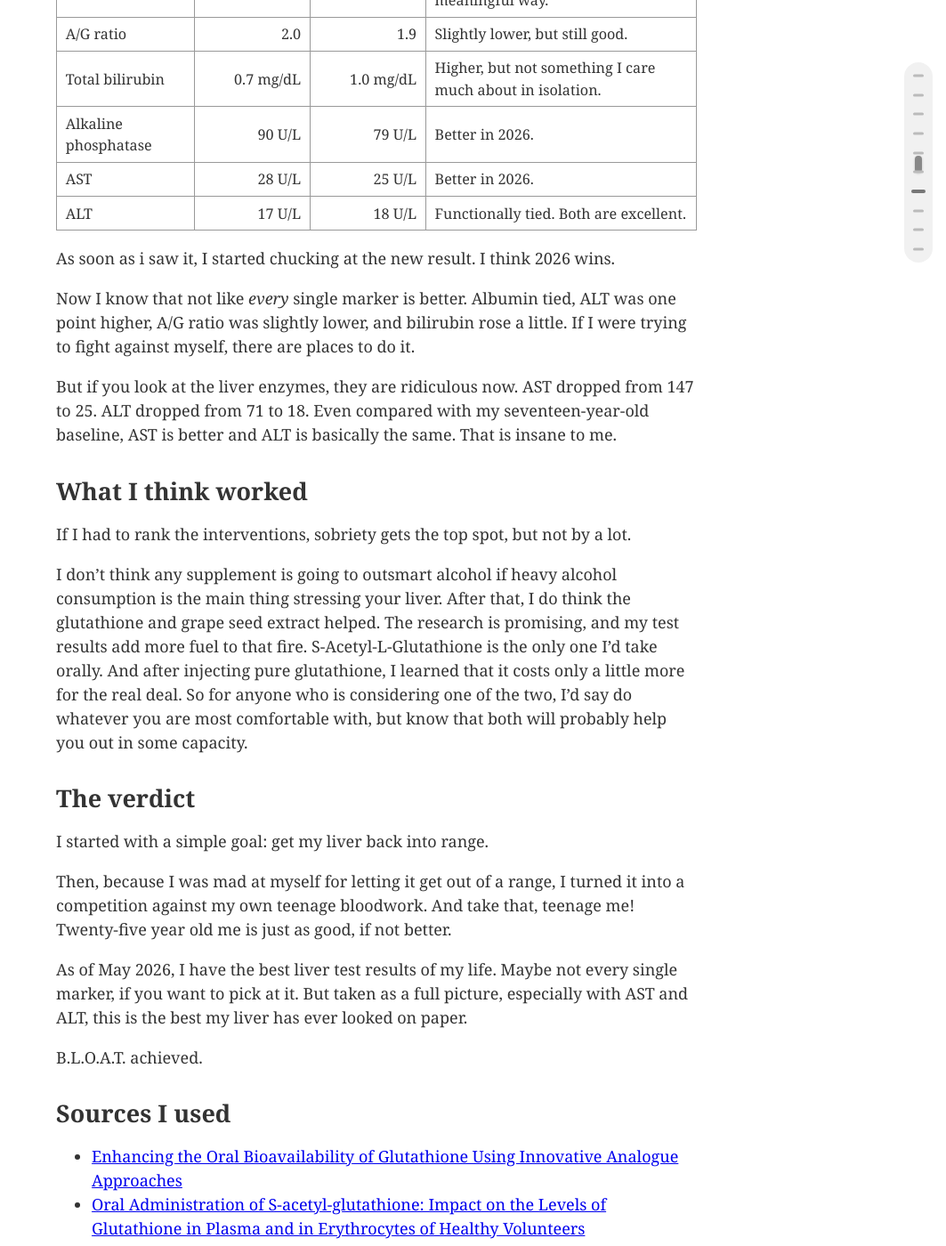
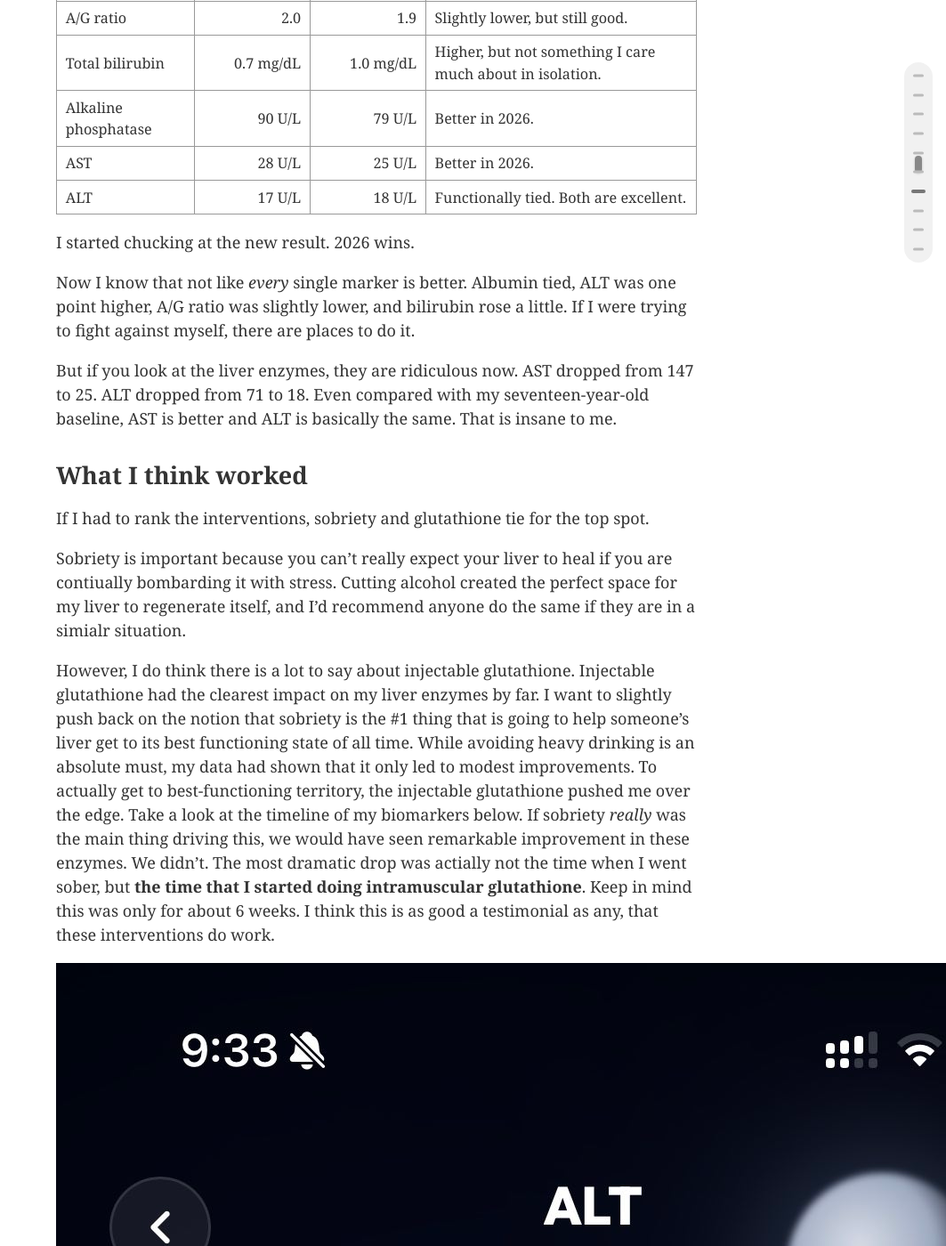
Before and after one commit to 0sps/sull1van.com, a Jekyll site: the page built from _posts/2026-05-19-Best-liver-of-all-time.md, in a window 1280 px wide and 1400 px high, scrolled down 6345 px. Shown: the whole window at 89% size, without its empty margins (217-1280 px from the left). Built offline with Jekyll 4.4.1, drawn with Linux system fonts in a browser that asks for light colours; some of the changed text lies outside the part shown.

Commit message:
new blood test article

```diff
--- a/_posts/2026-05-19-Best-liver-of-all-time.md
+++ b/_posts/2026-05-19-Best-liver-of-all-time.md
@@ -116,13 +116,13 @@
 It was about three months of experiemnting with supplementaion before I fully accepted that I was not going to fix my liver while giving it the same thing that caused the problem. I had already been thinking about going sober for a while, so the bloodwork made that decision feel easier to make. It went from "maybe this would be a good reset" to "I don't think my liver will go back to normal if I don't do this".
 
 I made the decision to stop drinking. It was just about ~3.5 months after that first concerning blood test.
-My liver continued to improve in the months afterward, but those enzymes were still too damn high.
+My liver continued to improve in the months afterward, but the enzymes were still nothing incredible.
 
 
 
 ## The stack
 
-I built a supplement stack around glutathione support and general inflammation. This is what I settled on:
+After three months sober, and 6.5 months into my journey of committing to improve my liver, I created a supplement stack around glutathione support and general inflammation. This is what I settled on:
 
 - S-acetyl-L-glutathione, 200 mg per day
 - NAC, 600 mg per day
@@ -136,29 +136,27 @@
 
 Was this perfectly controlled science? NOPE! But I was going to do it all anyway and see what happened.
 
-I changed a bunch of these things at once: no alcohol, better diet, supplements, more health tracking, and a level of motivation I do not usually have.
+At this point, I had changed a bunch of these things at once: no alcohol, better diet, supplements, more health tracking, and a level of motivation I do not usually have.
 
 *To be fair: I started the supplements **seven months** after I stopped drinking, and my data show that my ALT and AST levels dropped to just-above normal levels when I started supplementation. With drinking, it's usually understood that the liver completes its recovery in a few short months. For this reason, I'm inclined to believe that the supplements were the thing pushing me over the edge here, and into B.L.O.A.T. territory.*
 
 After running the stack for about three months, my numbers came back into the normal range. Nice! My ALT and AST were finally 'normal'. They were at the higher end of normal, but still normal.
 
-The problem was that **normal** was only the first goal. B.L.O.A.T. was still out there.
+The problem was that **normal** was only my first goal. B.L.O.A.T. was still out there.
 
 ## Going one step further
 
 Once the oral stack got me back into a safer place, I doubled down on beating my old best test results.
 
-I started by bringing back injectable glutathione. This time I used 600 mg weekly. It was still painful, and still sucked to do every week, but it was a short-term fix. I was doing this to give my liver a short-term boost to help it regenerate.
+I started by bringing back injectable glutathione. I went back to the exact same men's clinic that I had visited years ago, paid to see a physician, and explained to her everything I've just shown you. While she thought I was a little obsessed over it, she said it couldn't hurt to try. We settled on 600 mg weekly, slightly more than my OG prescription years ago. It was still painful, and still sucked to do every week, but it was just for a few weeks. I was doing this to give my liver a short-term boost to help it regenerate.
 
-This is the part where I should be very clear: I am not telling anyone to inject glutathione. Injections come with sterility risks, dosing risks, and sourcing risks. Like I did, I highly recommend you with with a doctor or Men's/ Women's clinic, to get a real perscription and obtain true Glutathione. But only do it if you're like me, in the weird situation of having subpar test results, and stupid enough to want to be the next Bryan Johnson of livers.
-
-A short few weeks later, May 2026 came around.
+This was the differnetiator. A short few weeks later, May 2026 came around.
 
 ## The rematch
 
-Here is the oldest test against the newest test:
+Here is the oldest test against the newest test, complete with the trends we talked about before:
 
-| Analyte | 2018 report, age 17 | 2026 report, age 25 | My read |
+| Analyte | 2018 report, age 17 | 2026 report, age 25 | My Opinion |
 | --- | ---: | ---: | --- |
 | Total protein | 7.1 g/dL | 7.2 g/dL | Basically identical, with 2026 slightly higher. |
 | Albumin | 4.7 g/dL | 4.7 g/dL | Dead even. I will absolutely take that. |
@@ -170,7 +168,7 @@
 | ALT | 17 U/L | 18 U/L | Functionally tied. Both are excellent. |
 
 
-As soon as i saw it, I started chucking at the new result. I think 2026 wins.
+I started chucking at the new result. 2026 wins.
 
 Now I know that not like *every* single marker is better. Albumin tied, ALT was one point higher, A/G ratio was slightly lower, and bilirubin rose a little. If I were trying to fight against myself, there are places to do it.
 
@@ -180,9 +178,26 @@
 
 ## What I think worked
 
-If I had to rank the interventions, sobriety gets the top spot, but not by a lot.
+If I had to rank the interventions, sobriety and glutathione tie for the top spot.
 
-I don't think any supplement is going to outsmart alcohol if heavy alcohol consumption is the main thing stressing your liver. After that, I do think the glutathione and grape seed extract helped. The research is promising, and my test results add more fuel to that fire. S-Acetyl-L-Glutathione is the only one I'd take orally. And after injecting pure glutathione, I learned that it costs only a little more for the real deal. So for anyone who is considering one of the two, I'd say do whatever you are most comfortable with, but know that both will probably help you out in some capacity.
+Sobriety is important because you can't really expect your liver to heal if you are contiually bombarding it with stress. Cutting alcohol created the perfect space for my liver to regenerate itself, and I'd recommend anyone do the same if they are in a simialr situation.
+
+However, I do think there is a lot to say about injectable glutathione. Injectable glutathione had the clearest impact on my liver enzymes by far. I want to slightly push back on the notion that sobriety is the #1 thing that is going to help someone's liver get to its best functioning state of all time. While avoiding heavy drinking is an absolute must, my data had shown that it only led to modest improvements. To actually get to best-functioning territory, the injectable glutathione pushed me over the edge. Take a look at the timeline of my biomarkers below. If sobriety _really_ was the main thing driving this, we would have seen remarkable improvement in these enzymes. We didn't. The most dramatic drop was actially not the time when I went sober, but **the time that I started doing intramuscular glutathione**. Keep in mind this was only for about 6 weeks. I think this is as good a testimonial as any, that these interventions do work.
+
+
+  <!-- Row 1: screen1 & screen2 + caption -->
+  <div class="gallery-row layout-2-1">
+    <div class="gallery-images-double">
+      <img src="/assets/images/2026-05-19-Best-liver-of-all-time/BLOAT_ALT.jpg" alt="ALT Levels" class="gallery-img" />
+      <img src="/assets/images/2026-05-19-Best-liver-of-all-time/BLOAT_AST.jpg" alt="AST Levels" class="gallery-img" />
+    </div>
+    <div class="gallery-caption">
+      With ALT especially, it's clear that the most significant drop in enzymes occurred when I was using intramuscular glutathione. The original drop from March 2025 onward was after 3 months of sobriety + 6 months of supplementation.
+    </div>
+  </div>
+
+
+As far as the supplkements go, I don't think any oral supplement is going to outsmart alcohol if heavy alcohol consumption is the main thing stressing your liver. But I do think oral supplements help, such as the SAG and grape seed extract. The research is promising, and my test results add more fuel to that fire. S-Acetyl-L-Glutathione is the only one I'd take orally. As far as the And after injecting pure glutathione, I learned that it costs only a little more than the supplement anyway. So for anyone who is considering one of the two, I'd say do whatever you are most comfortable with, but know that both will probably help you out in some capacity.
 
 
 ## The verdict
```
Also changed, not shown: 3 other files.
